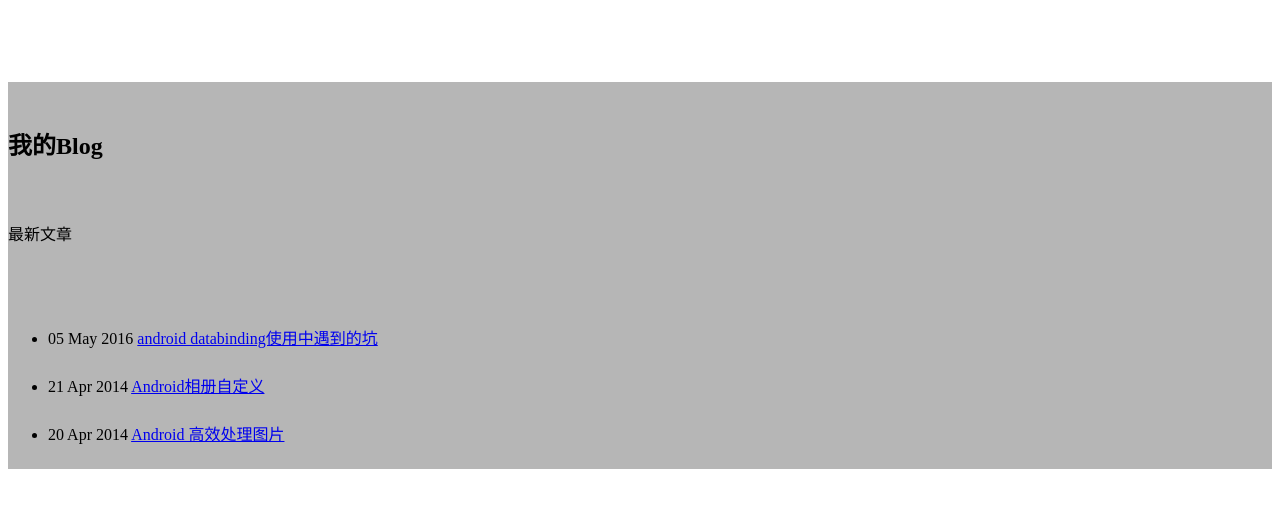
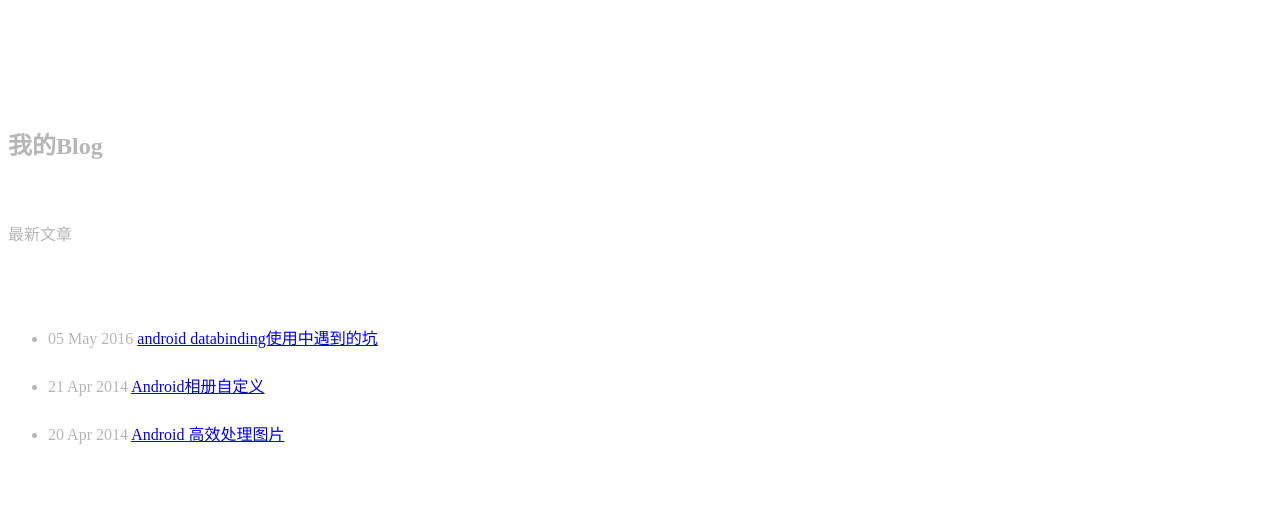
Before and after one commit to sungentim/Blog, a Jekyll site: the page built from index.html, in a window 1280 px wide. Shown: the top 508 px of the page. Built offline with Jekyll 4.4.1, drawn with Linux system fonts in a browser that asks for light colours.

Commit message:
no message

```diff
--- a/assets/css/pygments.css
+++ b/assets/css/pygments.css
@@ -72,7 +72,8 @@
 .vi { color: #40ffff } /* Name.Variable.Instance */
 .il { color: #3677a9 } /* Literal.Number.Integer.Long */
 .content {
-	background-color: #b6b6b6;
+	color: #b6b6b6;
+	background-color: white;
 	margin: 50px auto;
 
 }
```
